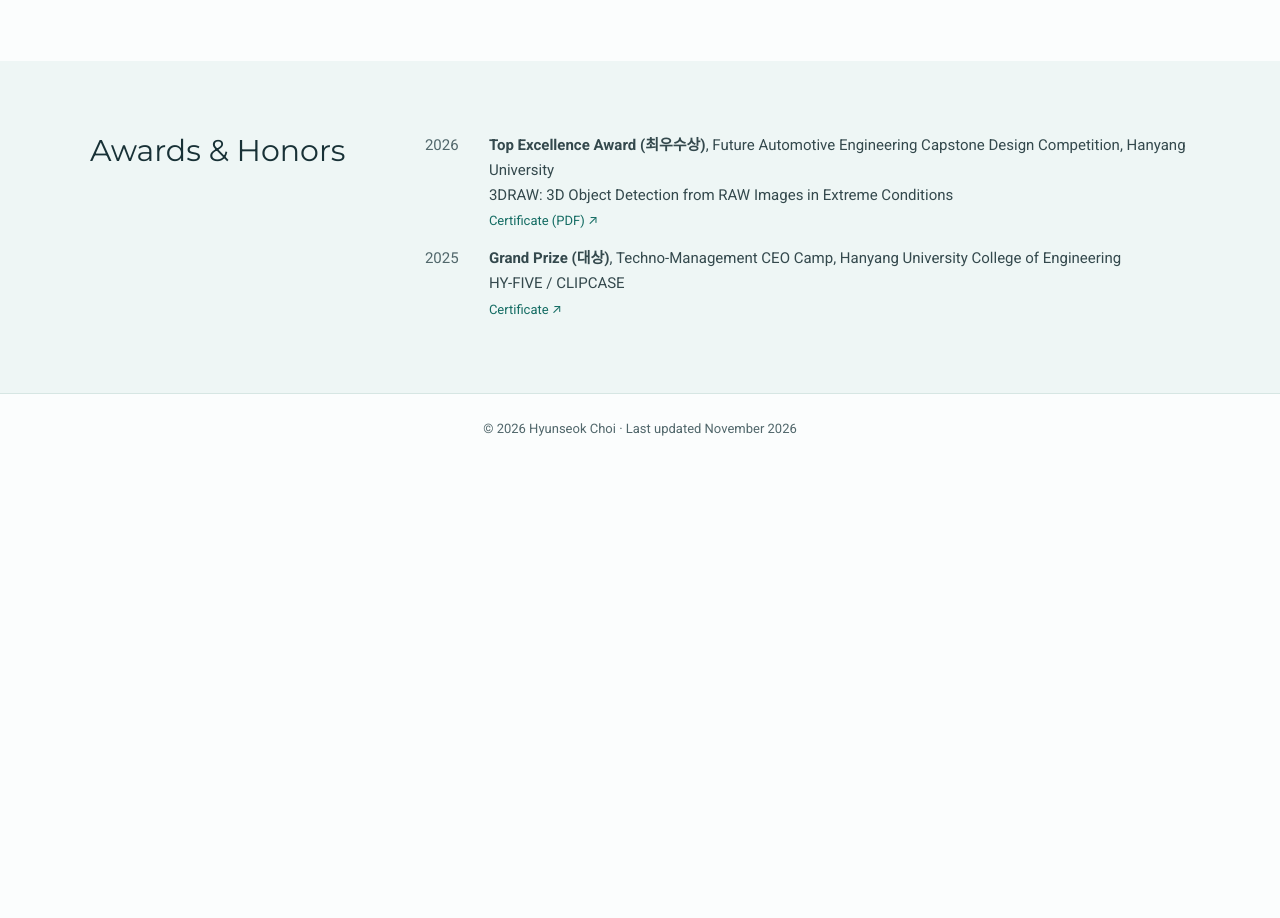
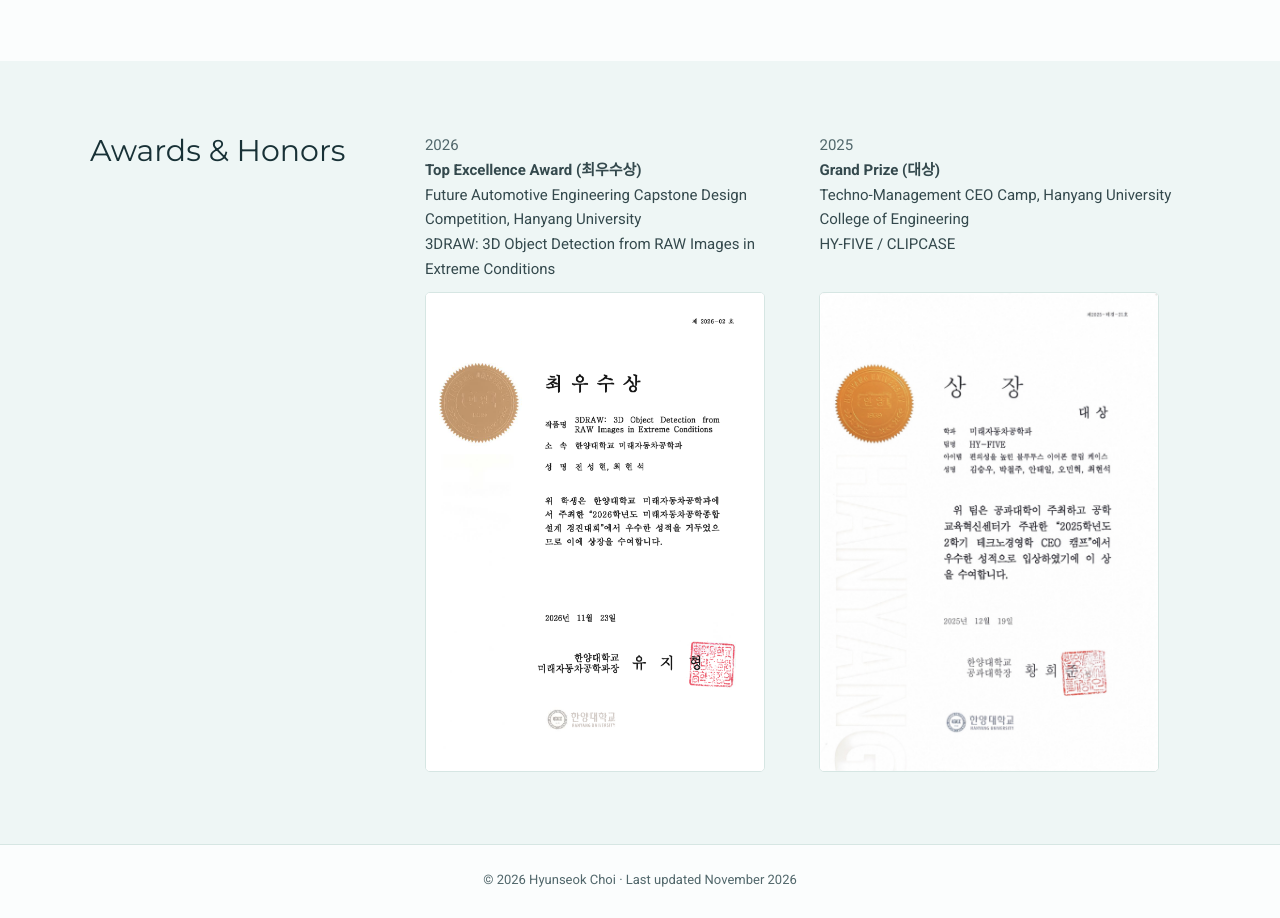
Before and after one commit to Choihyunseok1/Choihyunseok1.github.io, a plain HTML site: page index.html in a window 1280 px wide. Shown: the part 1660-2578 px from the top of the page. Before the commit the page ends 2128 px from the top, so only its background shows below. Drawn offline with Linux system fonts and the light colour scheme.

Commit message:
Show award certificates as inline images

```diff
--- a/index.html
+++ b/index.html
@@ -86,9 +86,12 @@ main>#top{padding-top:56px}
 .work time{font-size:.875rem}
 .work .org{color:var(--secondary)}
 .work p{margin:4px 0 0}
-.honors{gap:13px}
-.honors li{grid-template-columns:52px minmax(0,1fr);gap:12px}
-.honors .certificate{display:inline-block;margin-top:3px;font-size:.8125rem}
+.honors{grid-template-columns:repeat(2,minmax(0,1fr));gap:24px}
+.honors li{display:flex;min-width:0;flex-direction:column;gap:10px}
+.honors .certificate{display:block;width:100%;max-width:340px;margin-top:auto;border:1px solid var(--rule);border-radius:5px;overflow:hidden;background:#fff}
+.honors .certificate img{display:block;width:100%;height:auto}
+@media(max-width:540px){.honors{grid-template-columns:minmax(0,1fr);gap:24px}}
+@media print{.honors .certificate{display:none}}
 footer{border-top:1px solid var(--rule);text-align:center;color:var(--secondary);font-size:.8125rem}
 footer>.frame{padding-block:24px max(28px,env(safe-area-inset-bottom,0px))}
 @media(max-width:860px){.hero,.split{grid-template-columns:minmax(0,1fr)}.hero{gap:32px}.split{gap:20px}}
@@ -154,8 +157,14 @@ footer>.frame{padding-block:24px max(28px,env(safe-area-inset-bottom,0px))}
 <section id="awards"><div class="frame split">
   <div><h2>Awards &amp; Honors</h2></div>
   <ul class="honors">
-    <li><time datetime="2026-11-23">2026</time><div><strong>Top Excellence Award <span lang="ko">(최우수상)</span></strong>, Future Automotive Engineering Capstone Design Competition, Hanyang University<br>3DRAW: 3D Object Detection from RAW Images in Extreme Conditions<br><a class="certificate" href="awards/3draw-capstone-certificate-2026.pdf" aria-label="View 3DRAW Capstone certificate (PDF)">Certificate (PDF) ↗</a></div></li>
-    <li><time datetime="2025-12-19">2025</time><div><strong>Grand Prize <span lang="ko">(대상)</span></strong>, Techno-Management CEO Camp, Hanyang University College of Engineering<br>HY-FIVE / CLIPCASE<br><a class="certificate" href="awards/hy-five-ceo-camp-certificate-2025.jpg" aria-label="View HY-FIVE CEO Camp certificate">Certificate ↗</a></div></li>
+    <li>
+      <div><time datetime="2026-11-23">2026</time><br><strong>Top Excellence Award <span lang="ko">(최우수상)</span></strong><br>Future Automotive Engineering Capstone Design Competition, Hanyang University<br>3DRAW: 3D Object Detection from RAW Images in Extreme Conditions</div>
+      <a class="certificate" href="awards/3draw-capstone-certificate-2026.png" aria-label="View full-size 3DRAW Top Excellence Award certificate"><img src="awards/3draw-capstone-certificate-2026.png" alt="3DRAW Top Excellence Award certificate from Hanyang University" width="1191" height="1684" loading="lazy" decoding="async"></a>
+    </li>
+    <li>
+      <div><time datetime="2025-12-19">2025</time><br><strong>Grand Prize <span lang="ko">(대상)</span></strong><br>Techno-Management CEO Camp, Hanyang University College of Engineering<br>HY-FIVE / CLIPCASE</div>
+      <a class="certificate" href="awards/hy-five-ceo-camp-certificate-2025.jpg" aria-label="View full-size HY-FIVE Grand Prize certificate"><img src="awards/hy-five-ceo-camp-certificate-2025.jpg" alt="HY-FIVE Grand Prize certificate from Hanyang University" width="1440" height="2036" loading="lazy" decoding="async"></a>
+    </li>
   </ul>
 </div></section>
 </main>
```
Also changed, not shown: awards/3draw-capstone-certificate-2026.png (added).
